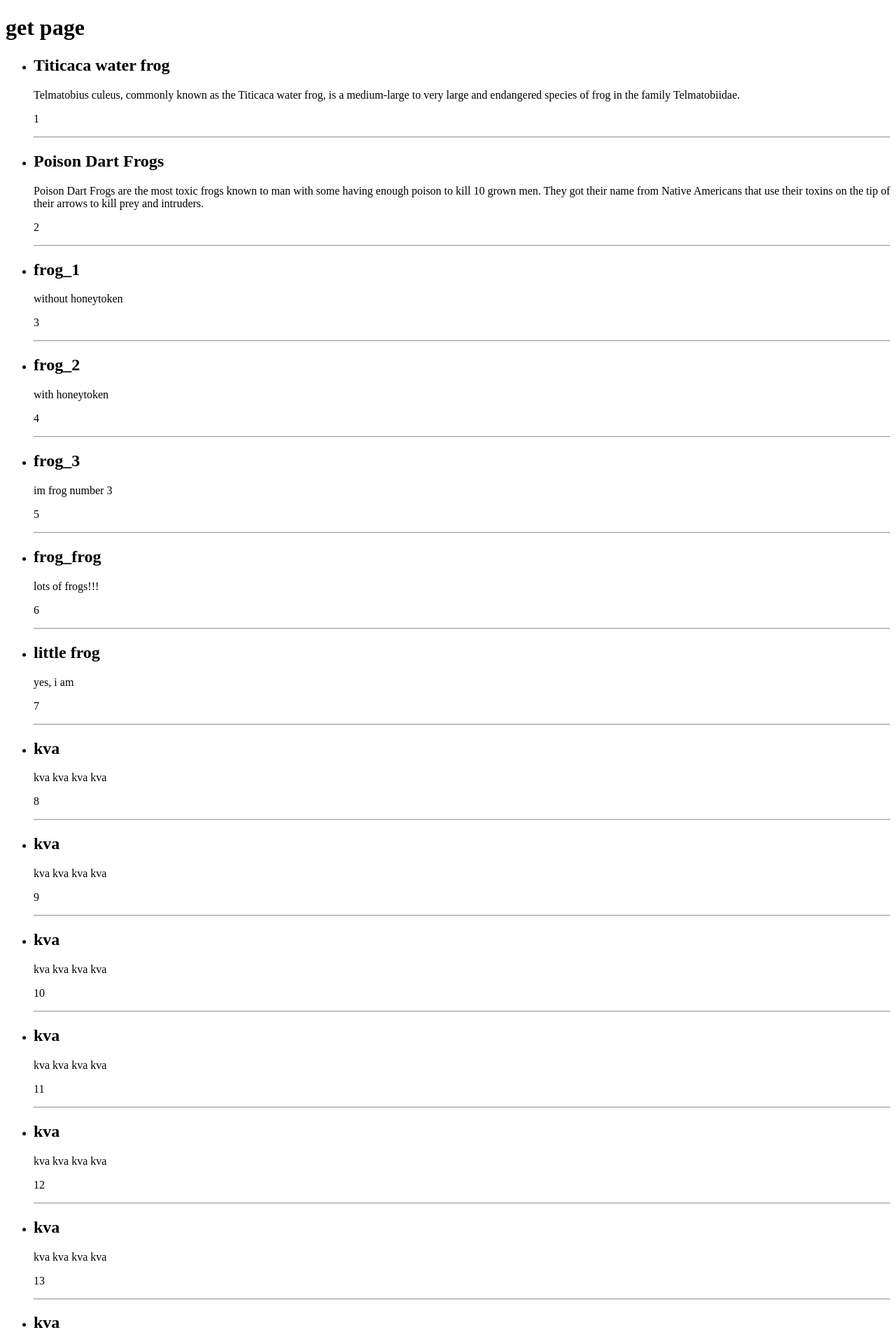
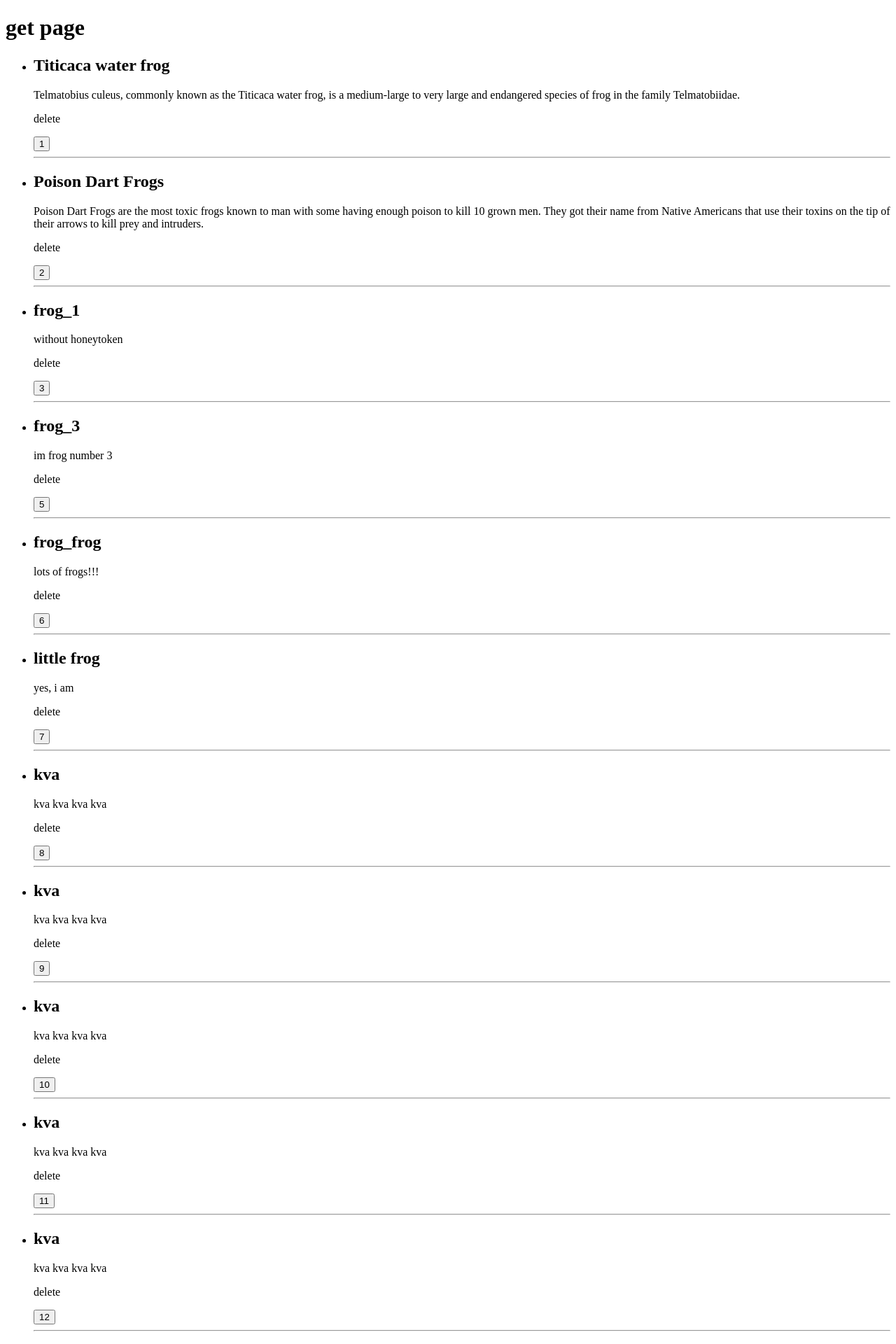
Before and after one commit to 1Lena1/frog33, a Django app: page /get/ in a window 1280 px wide. Shown: the top 1920 px of the page at 70% size. Run offline with Django 4.2, Linux system fonts and the light colour scheme; data comes from the database, SQL or seed files in the repository; both versions use the stored data as it was after the commit; parts of the project's set-up code (start-up, migrations or seed data) failed here and were passed over.

Commit message:
added deletion of records

```diff
--- a/frog_site/frog/admin.py
+++ b/frog_site/frog/admin.py
@@ -2,4 +2,5 @@ from django.contrib import admin
 
 from .models import *
 
+# registration of the frog class admin
 admin.site.register(Frog)
--- a/frog_site/frog/models.py
+++ b/frog_site/frog/models.py
@@ -1,4 +1,5 @@
 from distutils.command.upload import upload
+from tabnanny import verbose
 from turtle import title
 from django.db import models
 from django.urls import reverse
@@ -6,17 +7,35 @@ from django.db.models.signals import pre_save
 from django.dispatch import receiver
 
 # Create your models here.
+
+# frog to see: Frog.objects.filter(honeytoken=False)
 class Frog(models.Model):
     title = models.CharField(max_length=255)
     content = models.TextField()
     time_create = models.DateTimeField(auto_now_add=True)
     honeytoken = models.BooleanField(default=False)
 
-    def __str__(self):
+
+    def __str__(self) -> str:
         return self.title
 
-    # def __get__(self, *args, **kvargs):
-    #     print(f'my honeytoken is {self.honeytoken}')
+
+
+# prohibit receiving honeytoken records from ORM
+
+    # def get_queryset(self):
+    #     print('get_queryset is working!!!')
+    #     return super().get_qsueryset().filter(honeytoken=False)
+
+    # def __getattribute__(self, __name: str):
+    #     print(self)
     #     if self.honeytoken == True:
-    #         raise models.Model.DoesNotExist
-    #     return self
+    #         print('get honeytoken == True')
+    #         return super().__call__(self, __name)
+    #     print('AttributeError')
+    #     raise AttributeError
+
+
+    # class Meta:
+    #     verbose_name = 'My favourite frog'
+    #     ordering = ['title']
--- a/frog_site/frog/templates/frog/get.html
+++ b/frog_site/frog/templates/frog/get.html
@@ -1,5 +1,4 @@
 {% extends 'frog/base.html' %}
-
 {% block content %}
     <h1>{{title}}</h1>
 {% endblock content %}
@@ -8,10 +7,14 @@
     <ul>
         {% for record in records %}
         <li>
-           <h2> {{record.title}} </h2>
-           <p> {{record.content}} </p>
-           <p> {{record.pk}} </p>
-           <hr>
+            <h2> {{record.title}} </h2>
+            <p> {{record.content}} </p>
+            <!-- <p> {{record.pk}} </p> -->
+            <form action="/delete/"  method="get" >
+                <p> delete </p>
+                <input type="submit" value="{{record.pk}}" name = "frog_id"/>
+            </form>
+            <hr>
         </li>
         {% endfor %}
     </ul>
--- a/frog_site/frog/urls.py
+++ b/frog_site/frog/urls.py
@@ -8,4 +8,7 @@ urlpatterns = [
     path('', index, name='home'),
     path('add/', add, name='add'),
     path('get/', get, name='get'),
+    path('delete/', delete, name='delete'),
+
+
 ]
--- a/frog_site/frog/views.py
+++ b/frog_site/frog/views.py
@@ -2,19 +2,28 @@ from turtle import title
 from django.http import Http404, HttpResponse, HttpResponseNotFound
 from django.http import HttpResponse
 from django.shortcuts import redirect, render
+from django.db import transaction
 
 from .forms import *
 from .models import *
+from .generate_frog import generate_fake_frog
 
-
+# main page
 def index(request):
     return render(request, 'frog/index.html')
 
+# adding records
+@transaction.atomic
 def add(request):
     if request.method == 'POST':
         form = Add_frog_form(request.POST)
+        # checking for the correctness of filling in the fields
         if form.is_valid():
             try:
+                # if there are less than two honeytoken entries, add
+                if Frog.objects.values('honeytoken').filter(honeytoken=True).count() < 2:
+                    # generating a random record
+                    generate_fake_frog()
                 Frog.objects.create(**form.cleaned_data)
                 return redirect('home')
             except:
@@ -26,12 +35,24 @@ def add(request):
     }
     return render(request, 'frog/add.html', content)
 
+# getting all the real records
 def get(request):
     context = {
         'title' : 'get page',
-        'records' : Frog.objects.all()
+        'records' : Frog.objects.get_queryset().filter(honeytoken=False)
         }
     return render(request, 'frog/get.html', context=context)
+
+# deleting by id
+def delete(request):
+    frog_id = request.GET.get('frog_id')
+    try:
+        Frog.objects.get(pk=frog_id).delete()
+        print(f'frog {frog_id} was deleted')
+        return render(request, 'frog/index.html')
+    except Frog.DoesNotExist:
+        return HttpResponseNotFound("<h2>Frog not found</h2>")
+
 
 # errors
 # 404
```
Also changed, not shown: frog_site/frog/generate_frog.py (added, +13 -0 lines), frog_site/db.sqlite3.
